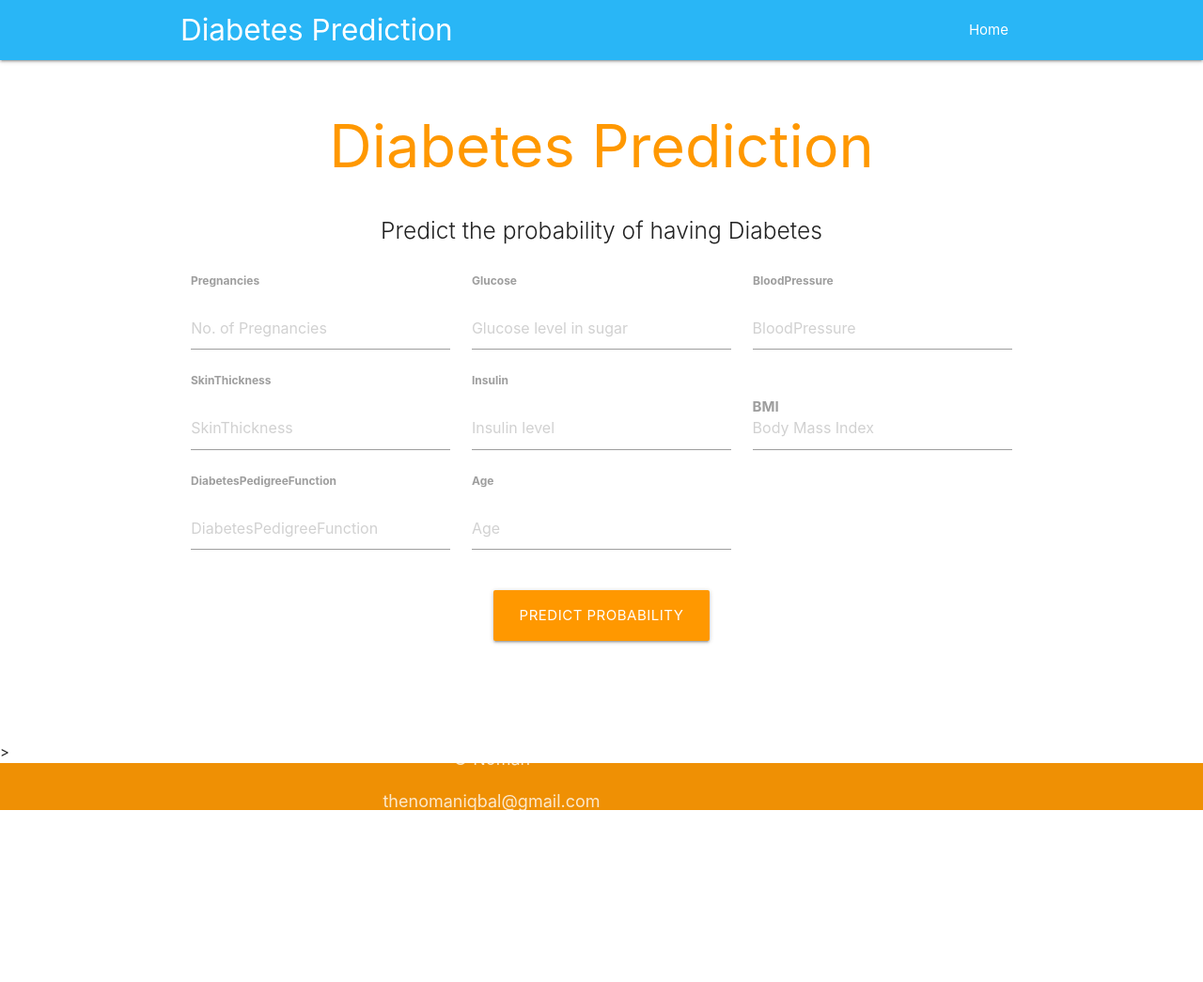
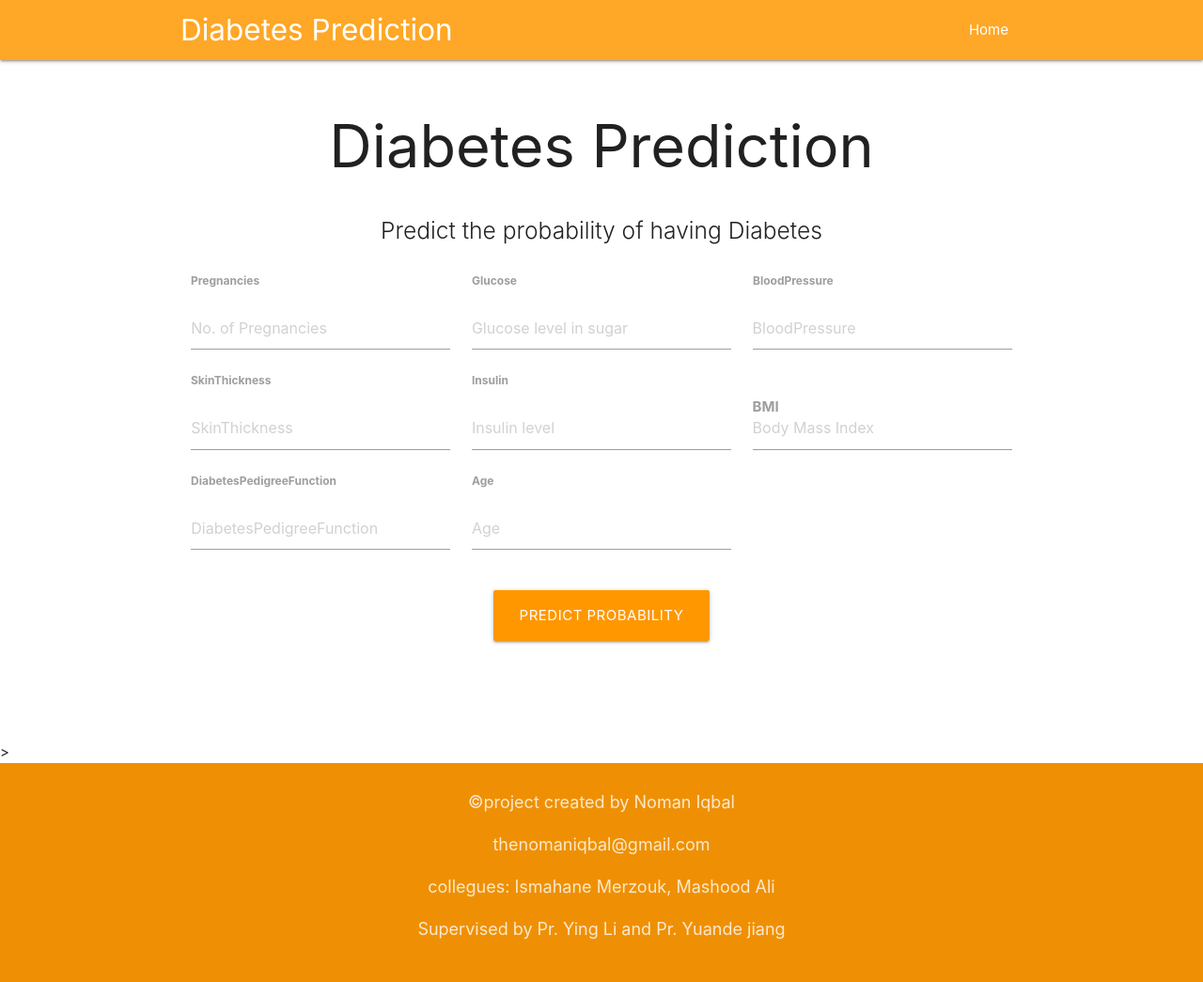
Before and after one commit to thenomaniqbal/Diabetes-prediction, a Flask app: page / in a window 1280 px wide. Shown: the whole page at 94% size. Before the commit the page ends 862 px from the top, so only its background shows below. Run offline with Flask 2, Linux system fonts and the light colour scheme; parts of the project's set-up code (start-up, migrations or seed data) failed here and were passed over; some libraries are stand-ins or nearby versions.

Commit message:
Update index.html

```diff
--- a/templates/index.html
+++ b/templates/index.html
@@ -12,7 +12,7 @@
 </head>
 
 <body>
-  <nav class="light-blue lighten-1" role="navigation">
+  <nav class="orange lighten-1" role="navigation">
     <div class="nav-wrapper container"><a id="logo-container" href="#" class="brand-logo">Diabetes Prediction</a>
       <ul class="right hide-on-med-and-down">
         <li><a href="#">Home</a></li>
@@ -24,7 +24,7 @@
   <div class="section no-pad-bot" id="index-banner">
     <div class="container">
      <h5 style="text-align: center; color: brown; font-weight: 600;">{{pred}}</h5>
-      <h1 class="header center orange-text">Diabetes Prediction</h1>
+      <h1 class="header center text">Diabetes Prediction</h1>
       <div class="row center">
         <h5 class="header col s12 light">Predict the probability of having Diabetes
         <br>
@@ -99,9 +99,11 @@
 
   <footer class="page-footer orange">
     <div class="footer-copyright">
-      <div class="container" style="padding-bottom: 1rem; position: fixed; font-size: 1.2rem; margin-left: 5rem;">
-        <p>&copy; Noman</p>
+      <div class="container" style="padding-bottom: 1rem; font-size: 1.2rem;">
+        <p>&copy;project created by Noman Iqbal</p>
         <p>thenomaniqbal@gmail.com</p>
+        <p>collegues: Ismahane Merzouk, Mashood Ali</p>
+        <p>Supervised by Pr. Ying Li and Pr. Yuande jiang</p>
       </div>
     </div>
   </footer>
```
